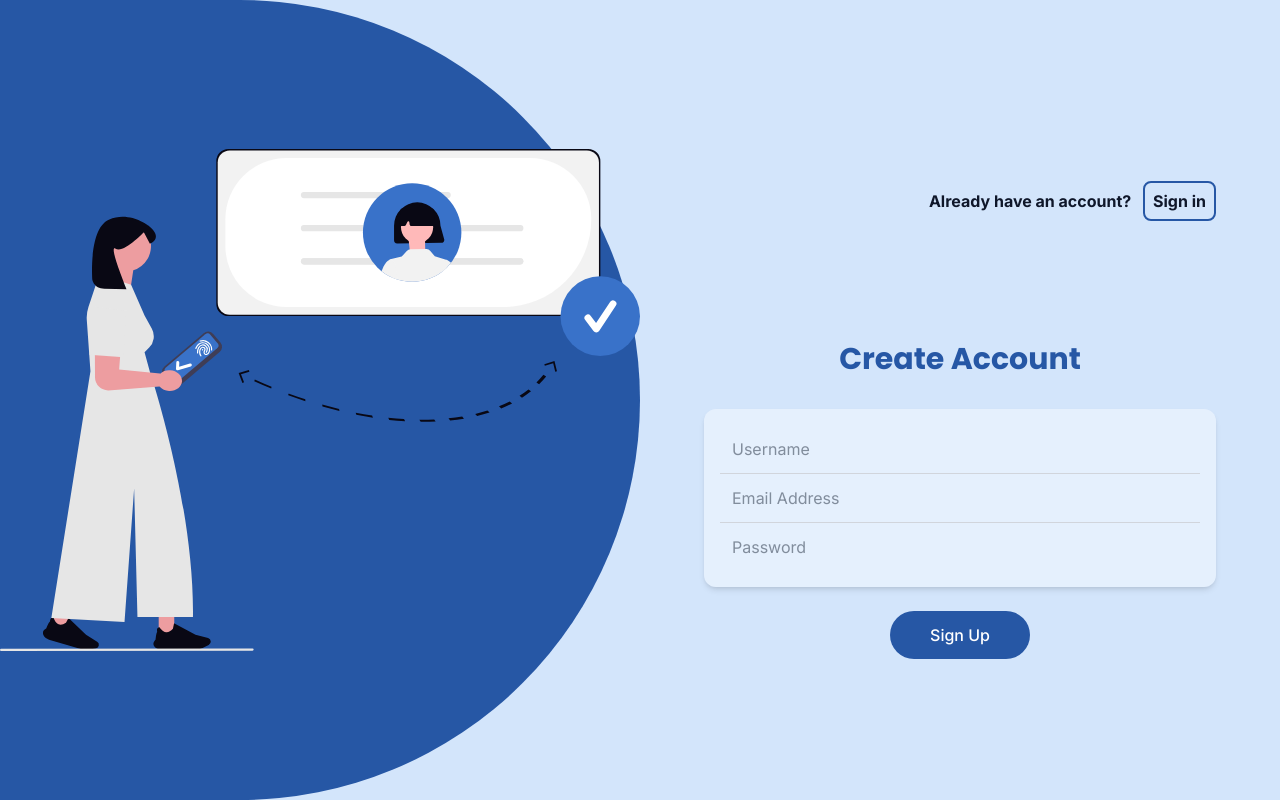
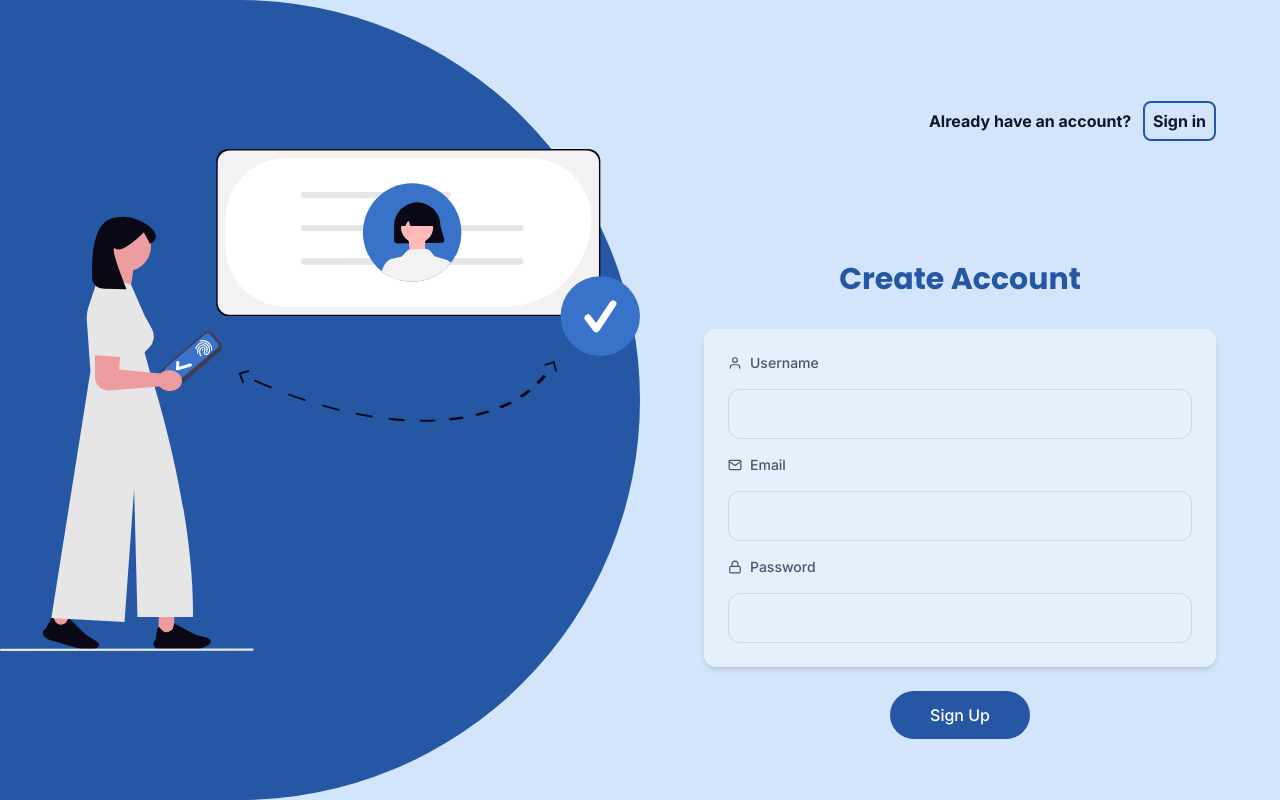
Before and after one commit to chiamakauyanna/stacktrack, a React (Vite) app in the folder frontend/: page /signup in a window 1280 px wide. Built offline with nearby package versions, Linux system fonts and the light colour scheme; no server answers.

Commit message:
Add labels to forms

```diff
--- a/frontend/src/pages/authentication/Login.jsx
+++ b/frontend/src/pages/authentication/Login.jsx
@@ -1,4 +1,5 @@
 import { Link } from "react-router-dom";
+import { FiUser, FiLock } from "react-icons/fi";
 import useLogin from "../../hooks/useLogin";
 import loginImg from "../../assets/access-account.svg";
 
@@ -13,7 +14,7 @@ const Login = () => {
           <p className="mb-30 text-sm md:text-base text-navy font-semibold text-right mt-10">
             Don't have an account?{" "}
             <Link to="/signup">
-              <button className="border-2 border-secondary ml-3  py-1.5 px-2 rounded-lg">
+              <button className="border-2 border-secondary ml-3 py-1.5 px-2 rounded-lg">
                 Sign Up
               </button>
             </Link>
@@ -24,30 +25,37 @@ const Login = () => {
           </p>
 
           <form onSubmit={handleSubmit} className="space-y-4">
-            <div className="bg-surface/40 p-3 rounded-xl shadow-md">
+            <div className="bg-surface/40 p-6 rounded-xl shadow-md space-y-4">
+              <label
+                htmlFor="username"
+                className="flex items-center text-sm font-medium text-gray-600"
+              >
+                <FiUser className="mr-2" /> Username
+              </label>
               <input
                 type="text"
-                placeholder="Username"
                 name="username"
+                id="username"
                 value={formData.username}
                 onChange={handleChange}
-                className="w-full p-3 border-b border-gray-300 focus:ring-2 focus:ring-secondary focus:rounded-xl outline-none"
+                className="w-full p-3 border border-gray-300 rounded-xl focus:ring-2 focus:ring-secondary outline-none"
               />
+
+              <label
+                htmlFor="password"
+                className="flex items-center text-sm font-medium text-gray-600"
+              >
+                <FiLock className="mr-2" /> Password
+              </label>
               <input
                 type="password"
-                placeholder="Password"
                 name="password"
+                id="password"
                 value={formData.password}
                 onChange={handleChange}
-                className="w-full p-3 focus:ring-2 focus:ring-secondary focus:rounded-xl outline-none"
+                className="w-full p-3 border border-gray-300 rounded-xl focus:ring-2 focus:ring-secondary outline-none"
               />
             </div>
-
-            {/* <div className="text-sm text-red-500 text-right">
-              <Link to="/forgot-password" className="hover:underline">
-                Forgot your password?
-              </Link>
-            </div> */}
             <div className="flex justify-center mt-6">
               <button
                 className="bg-secondary hover:bg-primary text-white py-3 px-10 rounded-full font-medium transition disabled:opacity-60"
@@ -56,6 +64,7 @@ const Login = () => {
                 {loading ? "Logging in..." : "Login"}
               </button>
             </div>
+
           </form>
         </div>
       </div>
--- a/frontend/src/pages/authentication/Signup.jsx
+++ b/frontend/src/pages/authentication/Signup.jsx
@@ -1,4 +1,5 @@
 import { Link } from "react-router-dom";
+import { FiUser, FiMail, FiLock } from "react-icons/fi";
 import useRegister from "../../hooks/useRegister";
 import signupImg from "../../assets/authentication.svg";
 
@@ -32,29 +33,49 @@ const Signup = () => {
             Create Account
           </p>
 
-          <form onSubmit={handleSubmit} className="space-y-4 ">
-            <div className="bg-surface/40 p-4 rounded-xl shadow-md">
+          <form onSubmit={handleSubmit} className="space-y-4">
+            <div className="bg-surface/40 p-6 rounded-xl shadow-md space-y-4">
+              <label
+                htmlFor="username"
+                className="flex items-center text-sm font-medium text-gray-600"
+              >
+                <FiUser className="mr-2" /> Username
+              </label>
               <input
                 type="text"
-                placeholder="Username"
                 name="username"
-                className="w-full p-3 border-b border-gray-300 focus:ring-2 focus:ring-secondary focus:rounded-xl outline-none"
+                id="username"
+                className="w-full p-3 border border-gray-300 rounded-xl focus:ring-2 focus:ring-secondary outline-none"
                 onChange={handleChange}
                 value={formData.username}
               />
+
+              <label
+                htmlFor="email"
+                className="flex items-center text-sm font-medium text-gray-600"
+              >
+                <FiMail className="mr-2" /> Email
+              </label>
               <input
                 type="email"
-                placeholder="Email Address"
                 name="email"
-                className="w-full p-3 border-b border-gray-300 focus:ring-2 focus:ring-secondary focus:rounded-xl outline-none"
+                id="email"
+                className="w-full p-3 border border-gray-300 rounded-xl focus:ring-2 focus:ring-secondary outline-none"
                 onChange={handleChange}
                 value={formData.email}
               />
+
+              <label
+                htmlFor="password"
+                className="flex items-center text-sm font-medium text-gray-600"
+              >
+                <FiLock className="mr-2" /> Password
+              </label>
               <input
                 type="password"
-                placeholder="Password"
+                id="password"
                 name="password"
-                className="w-full p-3 focus:ring-2 focus:ring-secondary focus:rounded-xl outline-none"
+                className="w-full p-3 border border-gray-300 rounded-xl focus:ring-2 focus:ring-secondary outline-none"
                 onChange={handleChange}
                 value={formData.password}
               />
```
